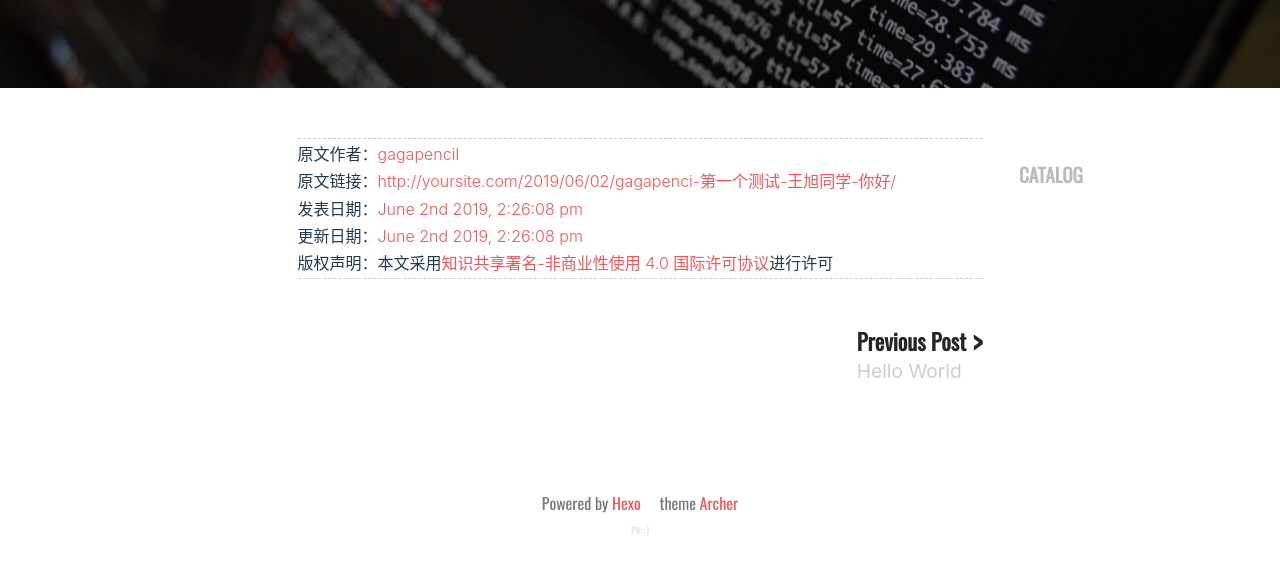
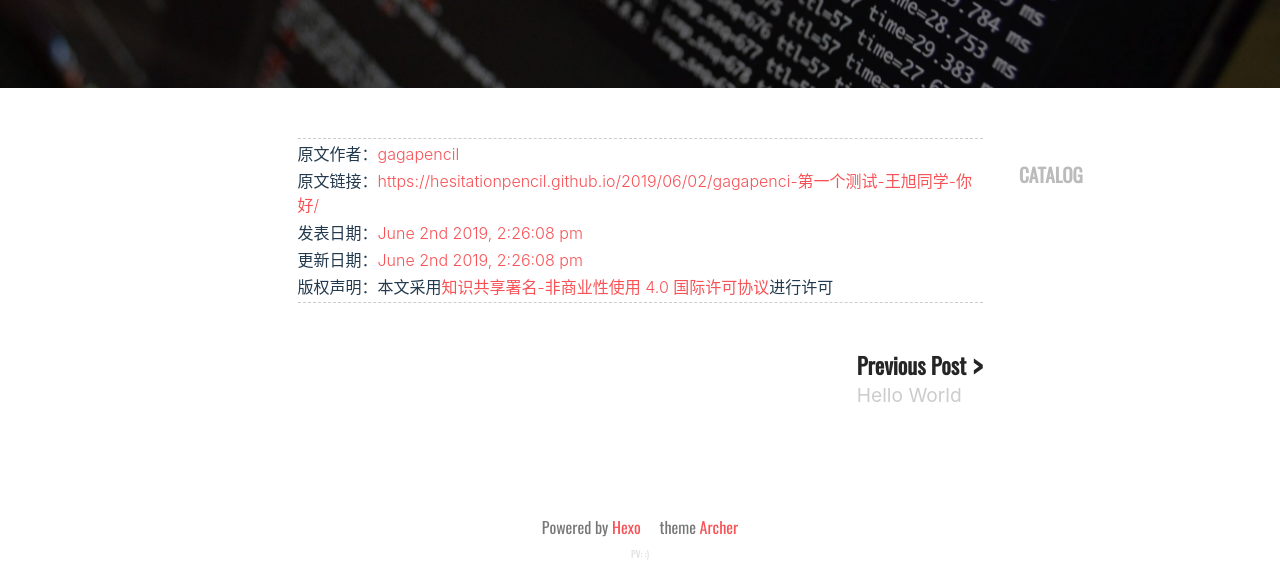
Before and after one commit to HesitationPencil/HesitationPencil.github.io, a plain HTML site: page 2019/06/02/gagapenci-第一个测试-王旭同学-你好/index.html in a window 1280 px wide. Shown: the part 312-897 px from the top of the page. Before the commit the page ends 873 px from the top, so only its background shows below. Drawn offline with nearby package versions, Linux system fonts and the light colour scheme; some packages are replaced by stand-ins of ours; a script that the page names is missing; a web font is replaced by a local one.

Commit message:
Site updated: 2019-06-02 15:43:31

```diff
--- a/2019/06/02/gagapenci-第一个测试-王旭同学-你好/index.html
+++ b/2019/06/02/gagapenci-第一个测试-王旭同学-你好/index.html
@@ -400,10 +400,10 @@ height:50vh;
     <!-- license  -->
 
         <div class="license-wrapper">
-            <p>原文作者：<a href="http://yoursite.com">gagapencil</a>
-            </p><p>原文链接：<a href="http://yoursite.com/2019/06/02/gagapenci-第一个测试-王旭同学-你好/">http://yoursite.com/2019/06/02/gagapenci-第一个测试-王旭同学-你好/</a>
-            </p><p>发表日期：<a href="http://yoursite.com/2019/06/02/gagapenci-第一个测试-王旭同学-你好/">June 2nd 2019, 2:26:08 pm</a>
-            </p><p>更新日期：<a href="http://yoursite.com/2019/06/02/gagapenci-第一个测试-王旭同学-你好/">June 2nd 2019, 2:26:08 pm</a>
+            <p>原文作者：<a href="https://hesitationpencil.github.io">gagapencil</a>
+            </p><p>原文链接：<a href="https://hesitationpencil.github.io/2019/06/02/gagapenci-第一个测试-王旭同学-你好/">https://hesitationpencil.github.io/2019/06/02/gagapenci-第一个测试-王旭同学-你好/</a>
+            </p><p>发表日期：<a href="https://hesitationpencil.github.io/2019/06/02/gagapenci-第一个测试-王旭同学-你好/">June 2nd 2019, 2:26:08 pm</a>
+            </p><p>更新日期：<a href="https://hesitationpencil.github.io/2019/06/02/gagapenci-第一个测试-王旭同学-你好/">June 2nd 2019, 2:26:08 pm</a>
             </p><p>版权声明：本文采用<a rel="license" href="http://creativecommons.org/licenses/by-nc/4.0/">知识共享署名-非商业性使用 4.0 国际许可协议</a>进行许可</p>
         </div>
 
@@ -573,12 +573,12 @@ top:50vh;
 
 
 
-    <div class="archive-year"> Invalid date </div>
+    <div class="archive-year"> 2019 </div>
     <ul class="year-list">
 
 
         <li class="archive-post-item">
-            <span class="archive-post-date">Invalid date</span><a class="archive-post-title" href="/2019/06/02/hello-world/">Hello World</a>
+            <span class="archive-post-date">06/02</span><a class="archive-post-title" href="/2019/06/02/gagapenci-第一个测试-王旭同学-你好/">gagapenci 第一个测试 王旭同学 你好</a>
         </li>
 
 
@@ -587,12 +587,12 @@ top:50vh;
 
         </ul>
 
-    <div class="archive-year"> 2019 </div>
+    <div class="archive-year"> Invalid date </div>
     <ul class="year-list">
 
 
         <li class="archive-post-item">
-            <span class="archive-post-date">06/02</span><a class="archive-post-title" href="/2019/06/02/gagapenci-第一个测试-王旭同学-你好/">gagapenci 第一个测试 王旭同学 你好</a>
+            <span class="archive-post-date">Invalid date</span><a class="archive-post-title" href="/2019/06/02/hello-world/">Hello World</a>
         </li>
 
     </ul></div>
--- a/content.json
+++ b/content.json
@@ -1 +1 @@
-{"meta":{"title":"嘻嘻疯子的android小站","subtitle":null,"description":"android开发 学习 工作 生活","author":"gagapencil","url":"http://yoursite.com","root":"/"},"pages":[],"posts":[{"title":"gagapenci 第一个测试 王旭同学 你好","slug":"gagapenci-第一个测试-王旭同学-你好","date":"2019-06-02T06:26:08.000Z","updated":"2019-06-02T06:26:08.210Z","comments":true,"path":"2019/06/02/gagapenci-第一个测试-王旭同学-你好/","link":"","permalink":"http://yoursite.com/2019/06/02/gagapenci-第一个测试-王旭同学-你好/","excerpt":"","text":"","categories":[],"tags":[]},{"title":"Hello World","slug":"hello-world","date":"2019-06-02T05:46:07.749Z","updated":"2019-06-02T05:46:07.750Z","comments":true,"path":"2019/06/02/hello-world/","link":"","permalink":"http://yoursite.com/2019/06/02/hello-world/","excerpt":"","text":"Welcome to Hexo! This is your very first post. Check documentation for more info. If you get any problems when using Hexo, you can find the answer in troubleshooting or you can ask me on GitHub. Quick StartCreate a new post1$ hexo new \"My New Post\" More info: Writing Run server1$ hexo server More info: Server Generate static files1$ hexo generate More info: Generating Deploy to remote sites1$ hexo deploy More info: Deployment","categories":[],"tags":[]}]}
+{"meta":{"title":"嘻嘻疯子的android小站","subtitle":null,"description":"android开发 学习 工作 生活","author":"gagapencil","url":"https://hesitationpencil.github.io","root":"/"},"pages":[],"posts":[{"title":"gagapenci 第一个测试 王旭同学 你好","slug":"gagapenci-第一个测试-王旭同学-你好","date":"2019-06-02T06:26:08.000Z","updated":"2019-06-02T06:26:08.210Z","comments":true,"path":"2019/06/02/gagapenci-第一个测试-王旭同学-你好/","link":"","permalink":"https://hesitationpencil.github.io/2019/06/02/gagapenci-第一个测试-王旭同学-你好/","excerpt":"","text":"","categories":[],"tags":[]},{"title":"Hello World","slug":"hello-world","date":"2019-06-02T05:46:07.749Z","updated":"2019-06-02T05:46:07.750Z","comments":true,"path":"2019/06/02/hello-world/","link":"","permalink":"https://hesitationpencil.github.io/2019/06/02/hello-world/","excerpt":"","text":"Welcome to Hexo! This is your very first post. Check documentation for more info. If you get any problems when using Hexo, you can find the answer in troubleshooting or you can ask me on GitHub. Quick StartCreate a new post1$ hexo new \"My New Post\" More info: Writing Run server1$ hexo server More info: Server Generate static files1$ hexo generate More info: Generating Deploy to remote sites1$ hexo deploy More info: Deployment","categories":[],"tags":[]}]}
```
Also changed, not shown: 2019/06/02/hello-world/index.html (+8 -8 lines), archives/2019/06/index.html (+4 -4 lines), archives/2019/index.html (+4 -4 lines), archives/index.html (+4 -4 lines), index.html (+4 -4 lines).
